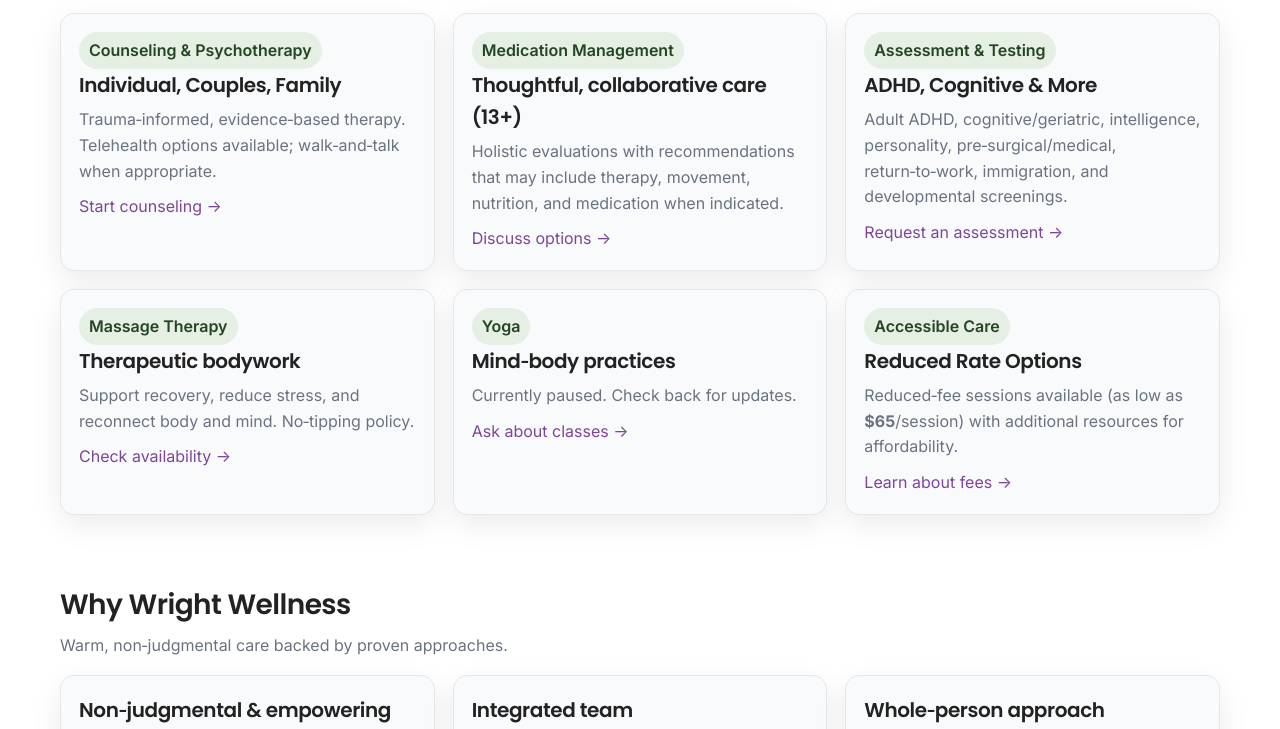
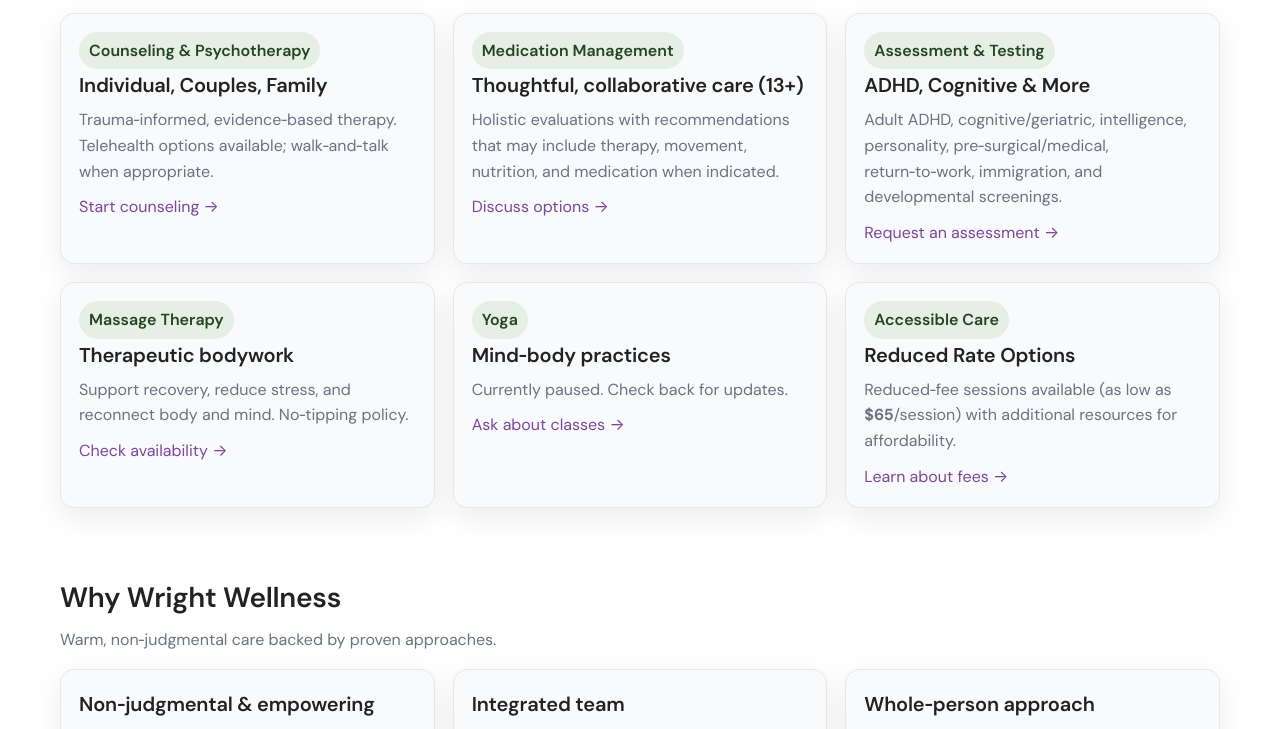
Before and after one commit to fdtorres1/wright-wellness, an Astro site in the folder alternate/: page / in a window 1280 px wide. Shown: the part 637-1366 px from the top of the page. Built offline with nearby package versions, Linux system fonts and the light colour scheme; Astro itself is replaced by a stand-in of ours.

Commit message:
feat: Switch to DM Sans font for alternate site

```diff
--- a/alternate/src/pages/index.astro
+++ b/alternate/src/pages/index.astro
@@ -5,7 +5,7 @@ import BaseLayout from '../layouts/BaseLayout.astro';
 <BaseLayout title="Wright Wellness — Welcome" description="Warm, non‑judgmental counseling, medication management, assessment, massage therapy, and mind‑body care in Arlington, TX.">
   <link rel="preconnect" href="https://fonts.googleapis.com">
   <link rel="preconnect" href="https://fonts.gstatic.com" crossorigin>
-  <link href="https://fonts.googleapis.com/css2?family=Inter:wght@400;500;600;700&family=Poppins:wght@400;500;600;700&display=swap" rel="stylesheet">
+  <link href="https://fonts.googleapis.com/css2?family=DM+Sans:opsz,wght@9..40,400;9..40,500;9..40,600;9..40,700&display=swap" rel="stylesheet">
   <style>
     :root {
       --brand-green: #7FAE5A;
@@ -29,7 +29,7 @@ import BaseLayout from '../layouts/BaseLayout.astro';
       margin: 0;
       background: var(--bg);
       color: var(--ink);
-      font-family: 'Inter', -apple-system, BlinkMacSystemFont, 'Segoe UI', Roboto, 'Oxygen', 'Ubuntu', 'Cantarell', 'Fira Sans', 'Droid Sans', 'Helvetica Neue', sans-serif;
+      font-family: 'DM Sans', -apple-system, BlinkMacSystemFont, 'Segoe UI', Roboto, 'Oxygen', 'Ubuntu', 'Cantarell', 'Fira Sans', 'Droid Sans', 'Helvetica Neue', sans-serif;
       font-size: 16px;
       line-height: 1.6;
       -webkit-font-smoothing: antialiased;
@@ -37,9 +37,9 @@ import BaseLayout from '../layouts/BaseLayout.astro';
     }
 
     h1, h2, h3, h4, h5, h6 {
-      font-family: 'Poppins', -apple-system, BlinkMacSystemFont, 'Segoe UI', Roboto, sans-serif;
+      font-family: 'DM Sans', -apple-system, BlinkMacSystemFont, 'Segoe UI', Roboto, sans-serif;
       font-weight: 600;
-      letter-spacing: -0.02em;
+      letter-spacing: -0.01em;
     }
 
     a {
```
